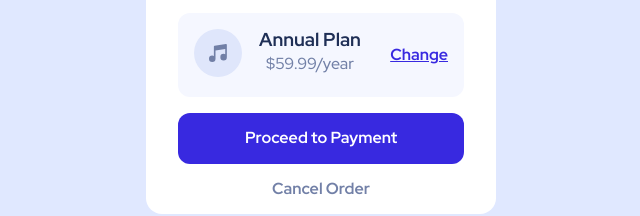
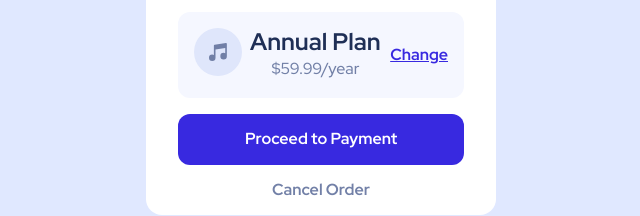
Before and after one commit to Dprof-code/order-summary-component, a plain HTML site: page index.html in a window 1280 px wide. Shown: the part 471-687 px from the top of the page, 319-959 px from the left. Drawn offline with nearby package versions, Linux system fonts and the light colour scheme.

Commit message:
made some changes in code to resolve warnings

```diff
--- a/index.html
+++ b/index.html
@@ -53,7 +53,7 @@
               </div>
 
               <div id="pricing-info-wrapper">
-                <h3>Annual Plan</h3>
+                <h2>Annual Plan</h2>
                 <p>$59.99/year</p>
               </div>
             </div>
--- a/styles.css
+++ b/styles.css
@@ -91,7 +91,7 @@ p {
   margin-right: 0.5rem;
 }
 
-h3 {
+h2 {
   font-weight: 700;
   color: var(--darkBlue);
 }
```
